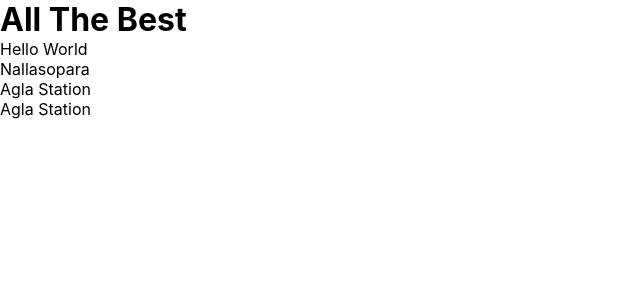
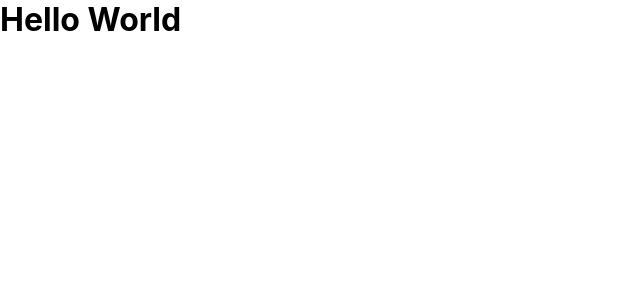
Before and after one commit to anandgupta887/Err_404-Indicoders-005-flight_with_gst_invoice, a React (Create React App) app: page / in a window 1280 px wide. Shown: the top 300 px of the page, without its empty margins (0-640 px from the left). Built offline with nearby package versions, Linux system fonts and the light colour scheme.

Commit message:
Added Home

```diff
--- a/src/App.js
+++ b/src/App.js
@@ -1,13 +1,10 @@
 import "./App.css";
+import Home from "./assests/components/Home";
 
 function App() {
   return (
     <div className="App">
-      <h1>All The Best</h1>
-      <p>Hello World</p>
-      <p>Nallasopara</p>
-      <p>Agla Station</p>
-      <p>Agla Station</p>
+      <Home />
     </div>
   );
 }
--- /dev/null
+++ b/src/assests/components/Home.js
@@ -0,0 +1,12 @@
+import React from 'react';
+import "../styles/Home.css";
+
+function Home() {
+    return (
+        <div>
+            <h1>Hello World</h1>
+        </div>
+    )
+}
+
+export default Home
```
Also changed, not shown: src/assests/styles/Home.css (added).
